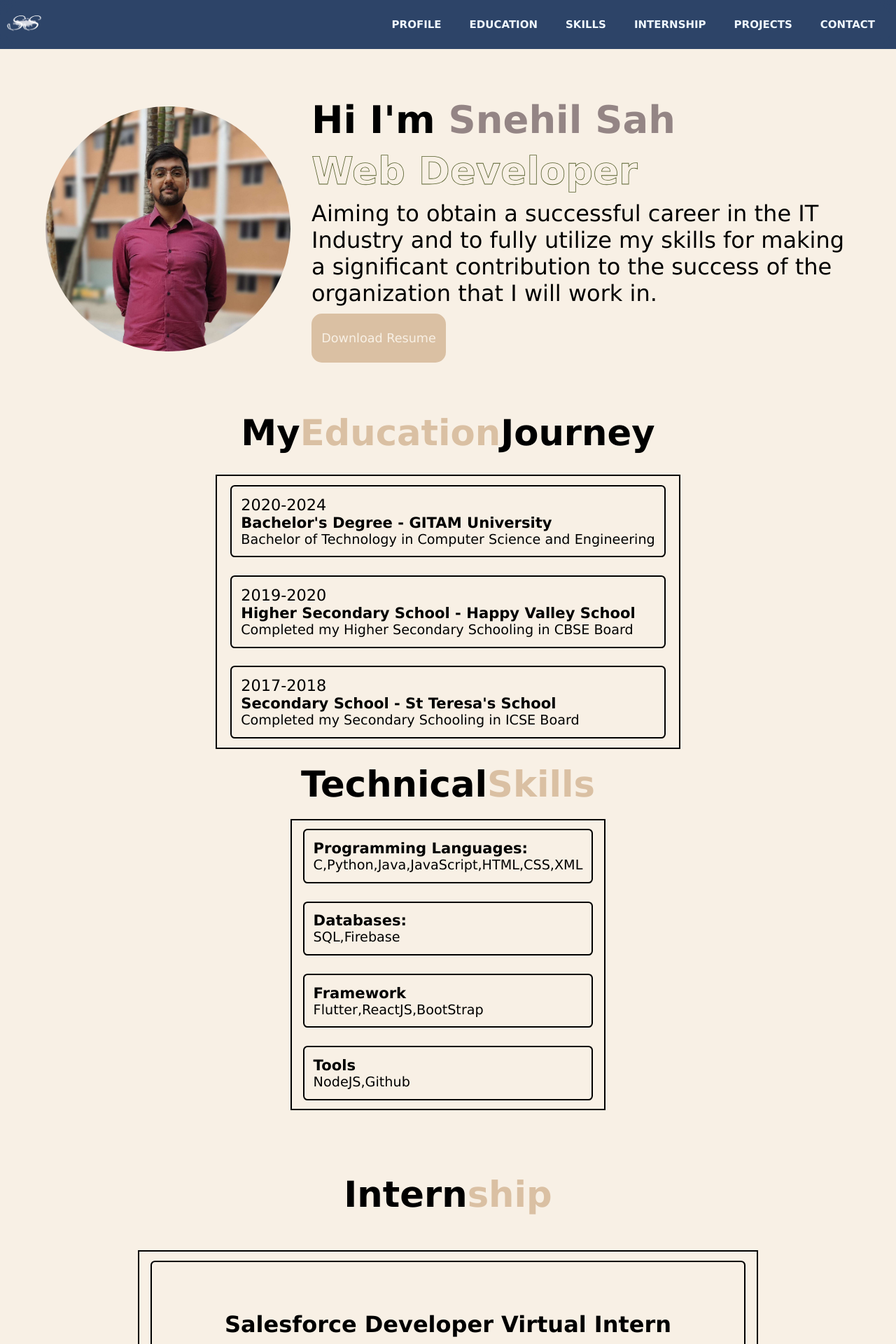
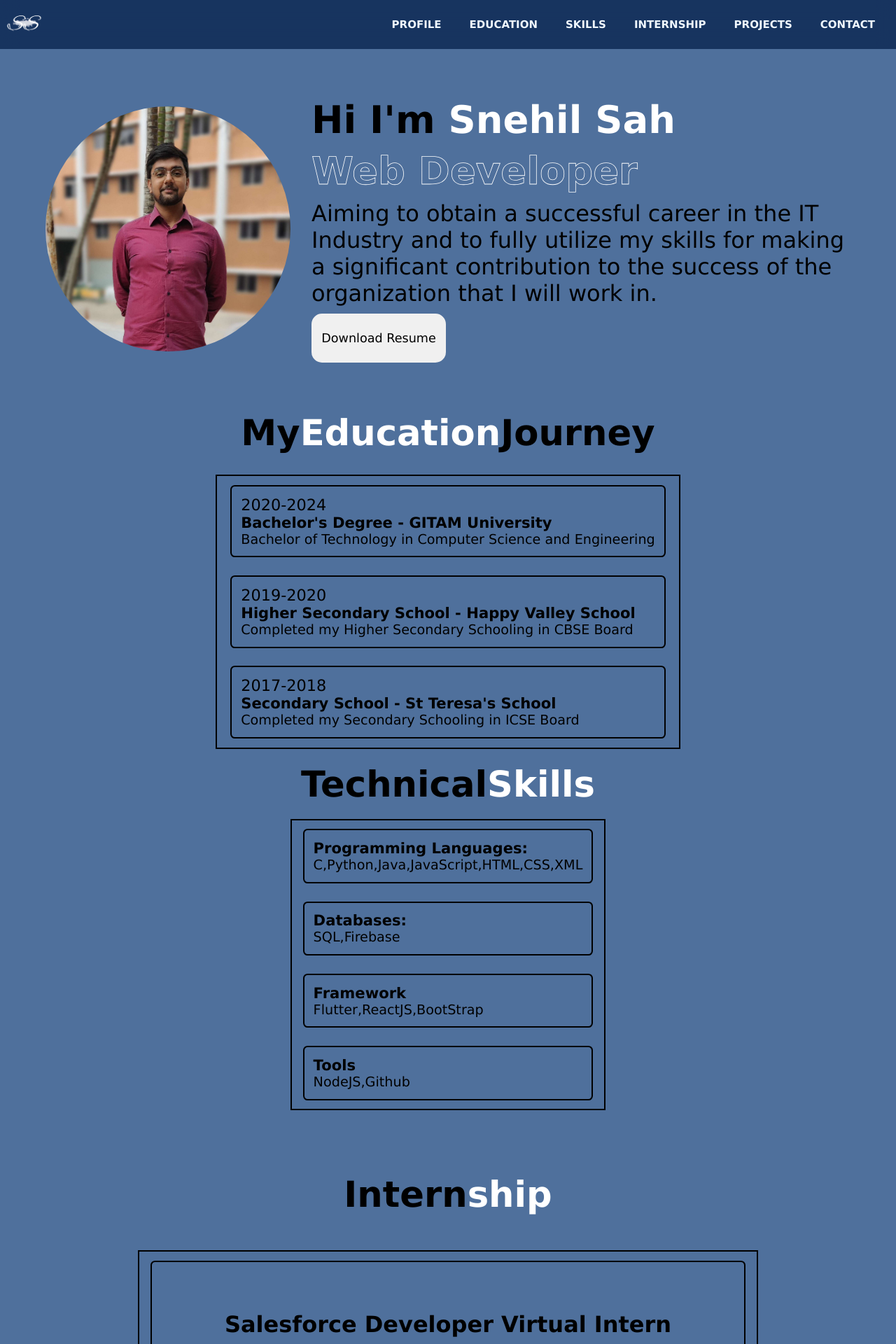
Before and after one commit to snehil891/personal-portfolio, a React (Create React App) app: page / in a window 1280 px wide. Shown: the top 1920 px of the page at 70% size. Built offline with nearby package versions, Linux system fonts and the light colour scheme.

Commit message:
span color change

```diff
--- a/src/App.css
+++ b/src/App.css
@@ -9,9 +9,10 @@
 }
 
 :root {
-  --bg-color: #F8F0E5;
+  --bg-color: #4F709C;
   --text-color: #000000;
-  --main-color: #DAC0A3;
+  --main-color: #F0F0F0;
+  --span-color: #95baeb;
 }
 body {
   margin-top: 100px;
--- a/src/Components/Profile.js
+++ b/src/Components/Profile.js
@@ -6,6 +6,7 @@ import Resume from "./Resume.pdf";
 
 export default function Profile() {
   return (
+    <div className="animated-background">
       <div className="home" id="home">
         <div className="img">
           <img src={myImage} about="image" alt="image"></img>
@@ -19,8 +20,8 @@ export default function Profile() {
           </div>
           <p>
             Aiming to obtain a successful career in the IT Industry and to fully
-          utilize my skills for making a significant contribution to the success
-          of the organization that I will work in.
+            utilize my skills for making a significant contribution to the
+            success of the organization that I will work in.
           </p>
 
           <div className="btn-box">
@@ -30,5 +31,6 @@ export default function Profile() {
           </div>
         </div>
       </div>
+    </div>
   );
 }
--- a/src/Components/styles/contact.css
+++ b/src/Components/styles/contact.css
@@ -14,7 +14,7 @@
 
 .contact .detail span {
   font-size: max(2rem, 4vw);
-  color: var(--main-color);
+  color: #fff;
 }
 
 .contact p {
--- a/src/Components/styles/education.css
+++ b/src/Components/styles/education.css
@@ -12,7 +12,7 @@
 
 .education .heading span {
   font-size: max(2rem,4vw);
-  color: var(--main-color);
+  color: #fff;
 }
 
 .education-column .education-box {
--- a/src/Components/styles/internship.css
+++ b/src/Components/styles/internship.css
@@ -13,7 +13,7 @@
 
 .intern .heading span {
     font-size: max(2rem, 4vw);
-    color: var(--main-color);
+    color: #fff;
 }
 
 .intern .intern-box {
--- a/src/Components/styles/nav.css
+++ b/src/Components/styles/nav.css
@@ -32,7 +32,7 @@
 }
 
 .nav .nav-links .sub-link:hover {
-  color: #d4e98796;
+  color: #02020296;
   cursor: pointer;
 }
 
--- a/src/Components/styles/profile.css
+++ b/src/Components/styles/profile.css
@@ -22,7 +22,7 @@
 }
 
 .home-content h1 span {
-  color: rgb(148, 133, 133);
+  color: #fff;
 }
 
 .home-content .text h3 {
@@ -30,7 +30,7 @@
   font-weight: 600;
   margin: 10px 0;
   color: transparent;
-  -webkit-text-stroke: 0.8px #525c28;
+  -webkit-text-stroke: 0.8px #fff;
 }
 
 .home-content p {
@@ -52,7 +52,7 @@
   min-width: 15vw;
   height: 70px;
   font-weight: 500;
-  color: var(--bg-color);
+  color: var(--text-color);
   padding: 0 5px;
   background: var(--main-color);
   border: 0.2vw solid var(--main-color);
@@ -68,7 +68,7 @@
   left: 0;
   width: 0;
   height: 100%;
-  background: #d0a75f;
+  background: #83a4ce;
   z-index: -1;
   transition: 1.1s;
 }
--- a/src/Components/styles/project.css
+++ b/src/Components/styles/project.css
@@ -15,7 +15,7 @@
 
 .project .title span {
   font-size: max(2rem, 4vw);
-  color: var(--main-color);
+  color: #fff;
 }
 
 .container{
--- a/src/Components/styles/skills.css
+++ b/src/Components/styles/skills.css
@@ -12,7 +12,7 @@
 
 .skills .heading span {
   font-size: max(2rem, 4vw);
-  color: var(--main-color);
+  color: #fff;
 }
 
 .skills .skills-box {
```
Lines whose indentation alone changed are shown as unchanged.
